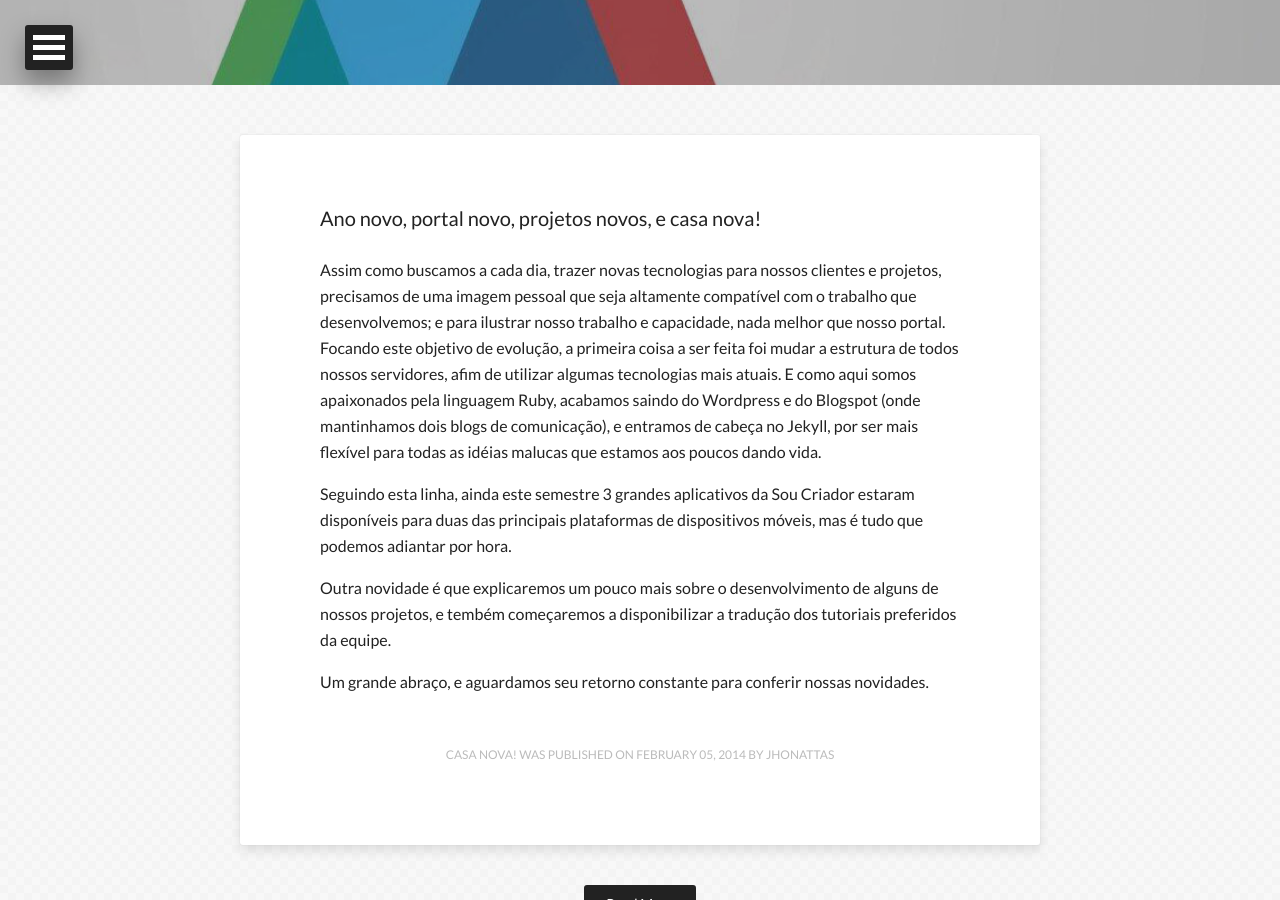
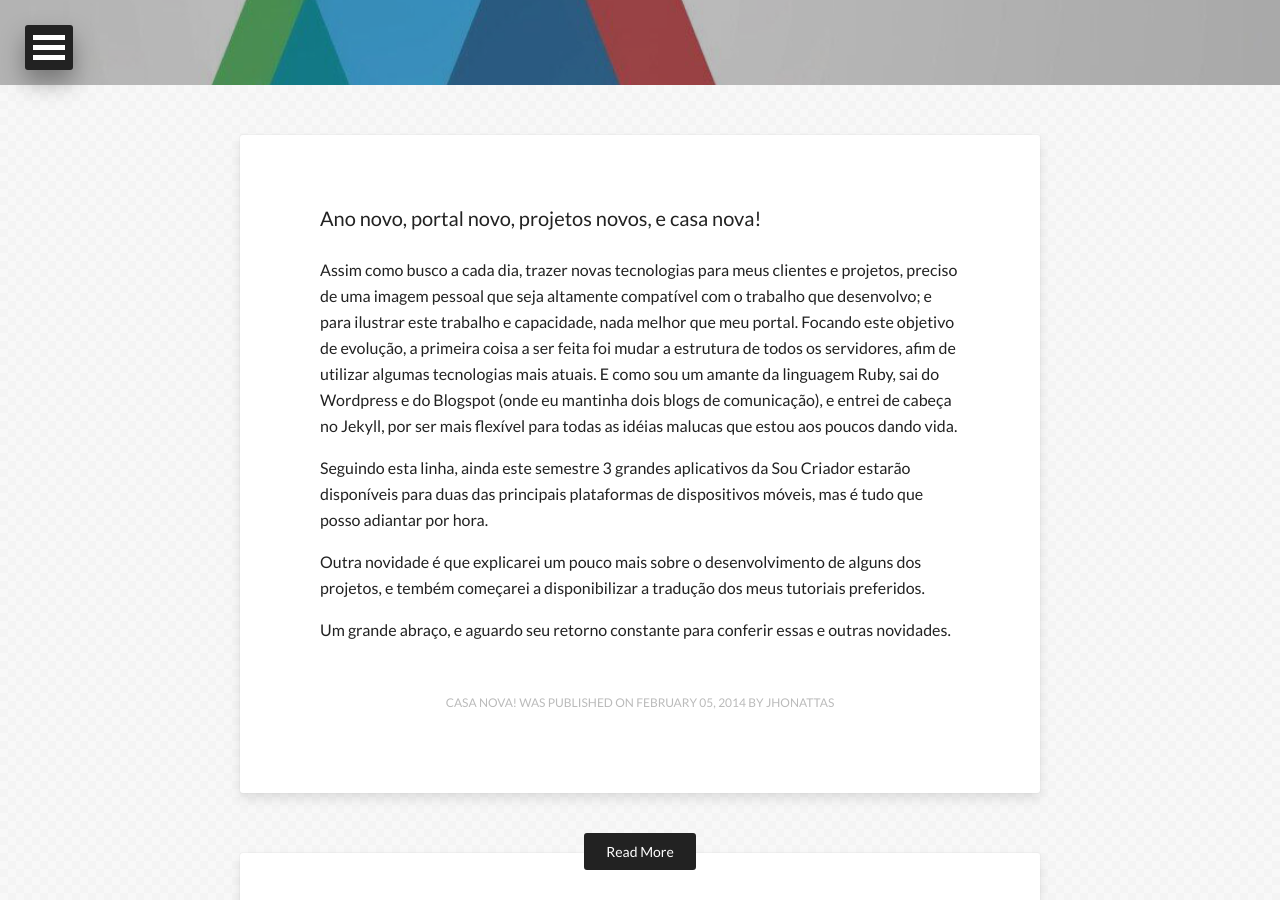
Before and after one commit to iorekbyrnison/jhonattas.github.io, a Jekyll site: the page built from _posts/2014-02-06-casa-nova.markdown, in a window 1280 px wide and 900 px high, scrolled down 355 px. Built offline with Jekyll 4.4.1, drawn with Linux system fonts in a browser that asks for light colours; nearby versions of some CDN libraries.

Commit message:
First page and menu update

```diff
--- a/_includes/navigation.html
+++ b/_includes/navigation.html
@@ -3,14 +3,14 @@
 	<ul class="dl-menu">
 		<li><a href="{{ site.url }}">Home</a></li>
 		<li>
-			<a href="#">About</a>
+			<a href="#">Sobre</a>
 			<ul class="dl-submenu">
 				<li>
 					<img src="{{ site.url }}/images/{{ site.owner.avatar }}" alt="{{ site.owner.name }} photo" class="author-photo">
 					<h4>{{ site.owner.name }}</h4>
 					<p>{{ site.owner.bio }}</p>
 				</li>
-				<li><a href="{{ site.url }}/about/">Learn More</a></li>
+				<li><a href="{{ site.url }}/about/">Ver Mais</a></li>
 				{% if site.owner.email %}<li>
 					<a href="mailto:{{ site.owner.email }}"><i class="icon-envelope"></i> Email</a>
 				</li>{% endif %}
--- a/_posts/2014-02-06-casa-nova.markdown
+++ b/_posts/2014-02-06-casa-nova.markdown
@@ -9,15 +9,15 @@ image:
 
 Ano novo, portal novo, projetos novos, e casa nova!
 
-Assim como buscamos a cada dia, trazer novas tecnologias para nossos clientes e projetos, precisamos de uma imagem pessoal que seja altamente compatível com o trabalho que desenvolvemos; e para ilustrar nosso trabalho e capacidade, nada melhor que nosso portal.
+Assim como busco a cada dia, trazer novas tecnologias para meus clientes e projetos, preciso de uma imagem pessoal que seja altamente compatível com o trabalho que desenvolvo; e para ilustrar este trabalho e capacidade, nada melhor que meu portal.
 <!-- more -->
-Focando este objetivo de evolução, a primeira coisa a ser feita foi mudar a estrutura de todos nossos servidores, afim de utilizar algumas tecnologias mais atuais. E como aqui somos apaixonados pela linguagem Ruby, acabamos saindo do Wordpress e do Blogspot (onde mantinhamos dois blogs de comunicação), e entramos de cabeça no Jekyll, por ser mais flexível para todas as idéias malucas que estamos aos poucos dando vida.
+Focando este objetivo de evolução, a primeira coisa a ser feita foi mudar a estrutura de todos os servidores, afim de utilizar algumas tecnologias mais atuais. E como sou um amante da linguagem Ruby, sai do Wordpress e do Blogspot (onde eu mantinha dois blogs de comunicação), e entrei de cabeça no Jekyll, por ser mais flexível para todas as idéias malucas que estou aos poucos dando vida.
 
-Seguindo esta linha, ainda este semestre 3 grandes aplicativos da Sou Criador estaram disponíveis para duas das principais plataformas de dispositivos móveis, mas é tudo que podemos adiantar por hora.
+Seguindo esta linha, ainda este semestre 3 grandes aplicativos da Sou Criador estarão disponíveis para duas das principais plataformas de dispositivos móveis, mas é tudo que posso adiantar por hora.
 
-Outra novidade é que explicaremos um pouco mais sobre o desenvolvimento de alguns de nossos projetos, e tembém começaremos a disponibilizar a tradução dos tutoriais preferidos da equipe.
+Outra novidade é que explicarei um pouco mais sobre o desenvolvimento de alguns dos projetos, e tembém começarei a disponibilizar a tradução dos meus tutoriais preferidos.
 
-Um grande abraço, e aguardamos seu retorno constante para conferir nossas novidades.
+Um grande abraço, e aguardo seu retorno constante para conferir essas e outras novidades.
 
 <!-- Jekyll also offers powerful support for code snippets:
 
```
